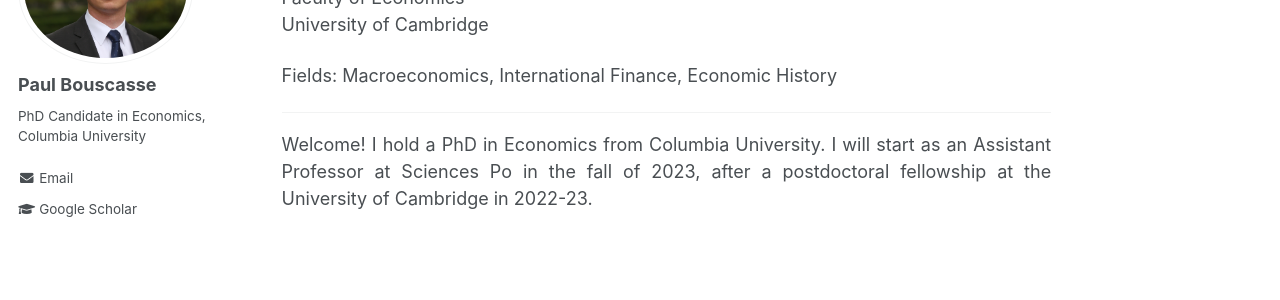
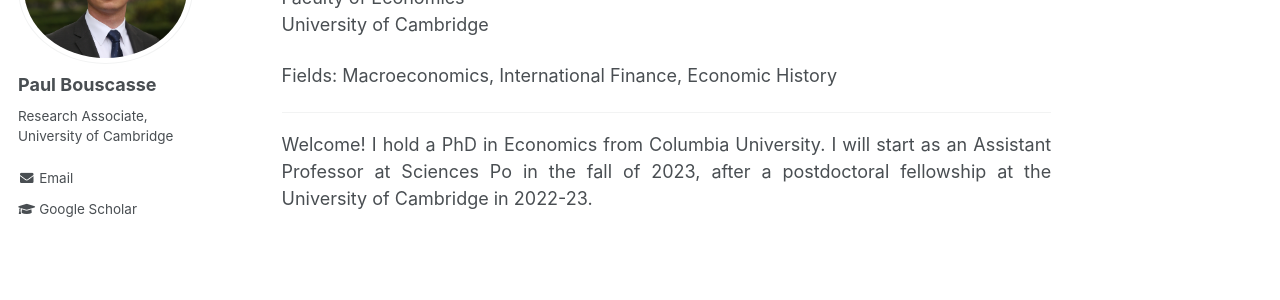
Before and after one commit to paul-bouscasse/paul-bouscasse.github.io, a Jekyll site: the page built from _pages/about.md, in a window 1280 px wide. Shown: the part 203-503 px from the top of the page. Built offline with Jekyll 4.4.1, drawn with Linux system fonts in a browser that asks for light colours.

Commit message:
Update _config.yml

```diff
--- a/_config.yml
+++ b/_config.yml
@@ -82,7 +82,7 @@
 author:
   name             : "Paul Bouscasse"
   avatar           : "bouscasse_site.jpg"
-  bio              : "PhD Candidate in Economics, Columbia University"
+  bio              : "Research Associate, University of Cambridge"
   location         :
   employer         :
   pubmed           :
```
